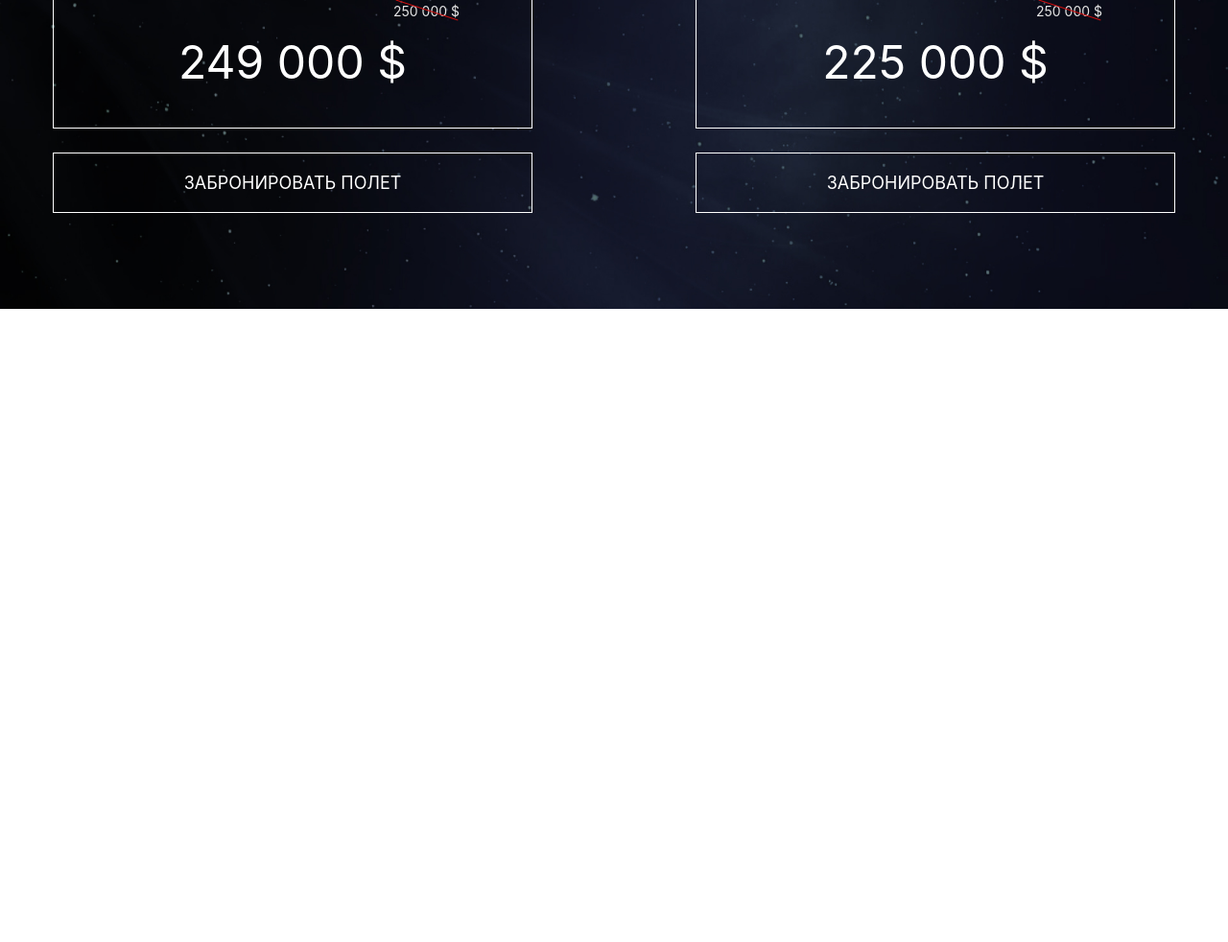
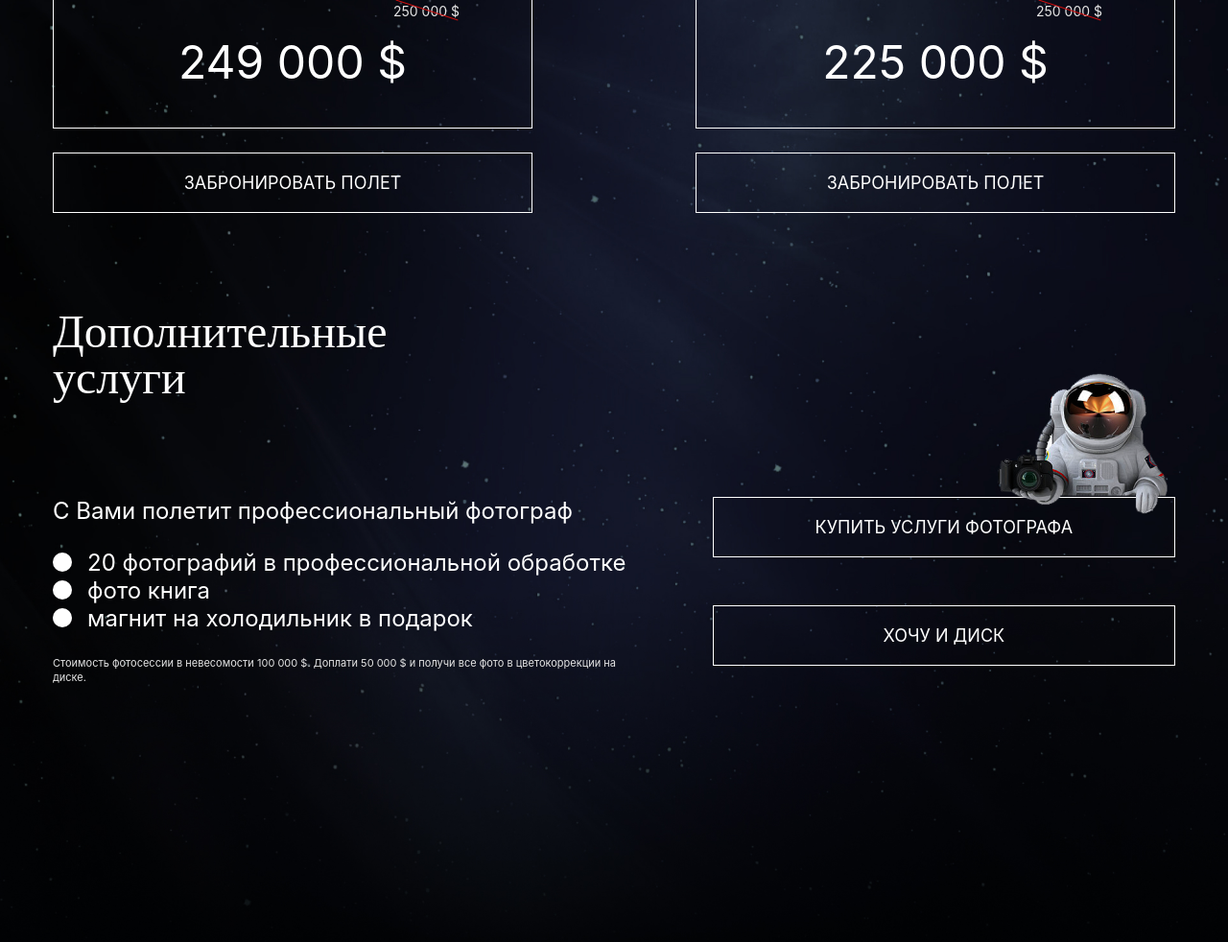
Before and after one commit to Capitan-Mugetsu/space-business, a plain HTML site: page index.html in a window 1280 px wide. Shown: the part 5702-6684 px from the top of the page at 96% size. Before the commit the page ends 6024 px from the top, so only its background shows below. Drawn offline with nearby package versions, Linux system fonts and the light colour scheme; files whose address does not match are found by name; a web font is replaced by a local one.

Commit message:
finished-services-section

```diff
--- /dev/null
+++ b/css/_services.css
@@ -0,0 +1,68 @@
+.services{
+  padding-bottom: 200px;
+}
+
+.services__inner{
+  display: flex;
+  justify-content: space-between;
+}
+
+.services__box-list{
+  width: 630px;
+  margin-right: 80px;
+  font-size: 24px;
+  line-height: 29px;
+}
+
+.services__list-title{
+  margin-bottom: 25px;
+}
+
+.services__list{
+  margin-bottom: 25px;
+}
+
+.services__list-item{
+  padding-left: 36px;
+  position: relative;
+}
+
+.services__list-item::before{
+  content: '';
+  width: 20px;
+  height: 20px;
+  background: #fff;
+  position: absolute;
+  left: 0;
+  top: 4px;
+  border-radius: 50%;
+}
+
+.services__price{
+  color: #E5E5E5;
+  font-size: 11px;
+  line-height: 15px;
+}
+
+.services__buttons{
+  width: 500px;
+}
+
+.services__btn{
+  width: 100%;
+}
+
+.services__btn--first{
+  margin-bottom: 50px;
+  position: relative;
+}
+
+.services__btn--first::before{
+  content: '';
+  position: absolute;
+  right: 0;
+  bottom: 42px;
+  background-image: url('../images/space-man.png');
+  width: 192px;
+  height: 150px;
+}
--- a/css/style.css
+++ b/css/style.css
@@ -4,6 +4,7 @@
 @import '_howTo.css';
 @import '_toBook.css';
 @import '_offer.css';
+@import '_services.css';
 
 *,
 *::after,
--- a/index.html
+++ b/index.html
@@ -331,8 +331,8 @@
       </div>
     </section>
     <!-- !to book section end -->
-    <!-- !to sepcial offer section start -->
     <section class="info">
+      <!-- !to sepcial offer section start -->
       <div class="special-offer">
         <div class="container">
           <h2 class="title">
@@ -377,10 +377,45 @@
           </div>
         </div>
       </div>
+      <!-- !to sepcial offer section end -->
+      <!-- !SERVICES START -->
+      <section class="services">
+        <div class="container">
+          <h2 class="title">
+            Дополнительные <br> услуги
+          </h2>
 
-      <section class="additional-offers"></section>
+          <div class="services__inner">
+            <div class="services__box-list">
+              <p class="services__list-title">
+                С Вами полетит профессиональный фотограф
+              </p>
+
+              <ul class="services__list">
+                <li class="services__list-item">
+                  20 фотографий в профессиональной обработке
+                </li>
+                <li class="services__list-item">
+                  фото книга
+                </li>
+                <li class="services__list-item">
+                  магнит на холодильник в подарок
+                </li>
+              </ul>
+              <p class="services__price">
+                Стоимость фотосессии в невесомости 100 000 $.  Доплати 50 000 $ и получи все фото в цветокоррекции на диске.
+              </p>
+            </div>
+            <div class="services__buttons">
+              <button class="button services__btn services__btn--first">КУПИТЬ УСЛУГИ ФОТОГРАФА</button>
+              <button class="button services__btn">ХОЧУ И ДИСК</button>
+            </div>
+          </div>
+        </div>
+      </section>
+      <!-- !SERVICES  START -->
+
     </section>
-    <!-- !to sepcial offer section end -->
   </main>
   <!-- !main  END -->
 
```
Also changed, not shown: images/space-man.png (added).
